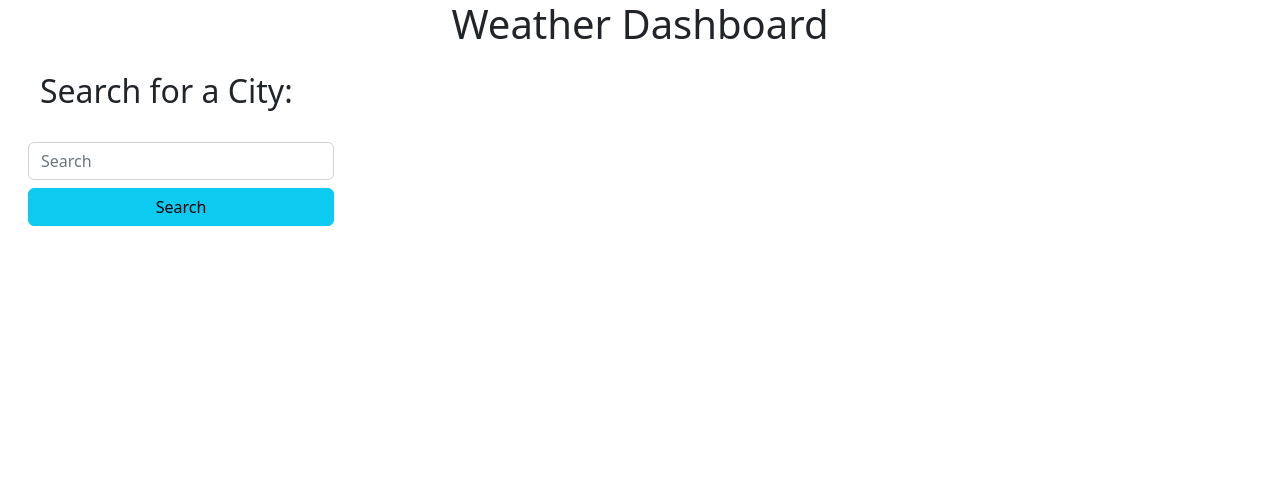
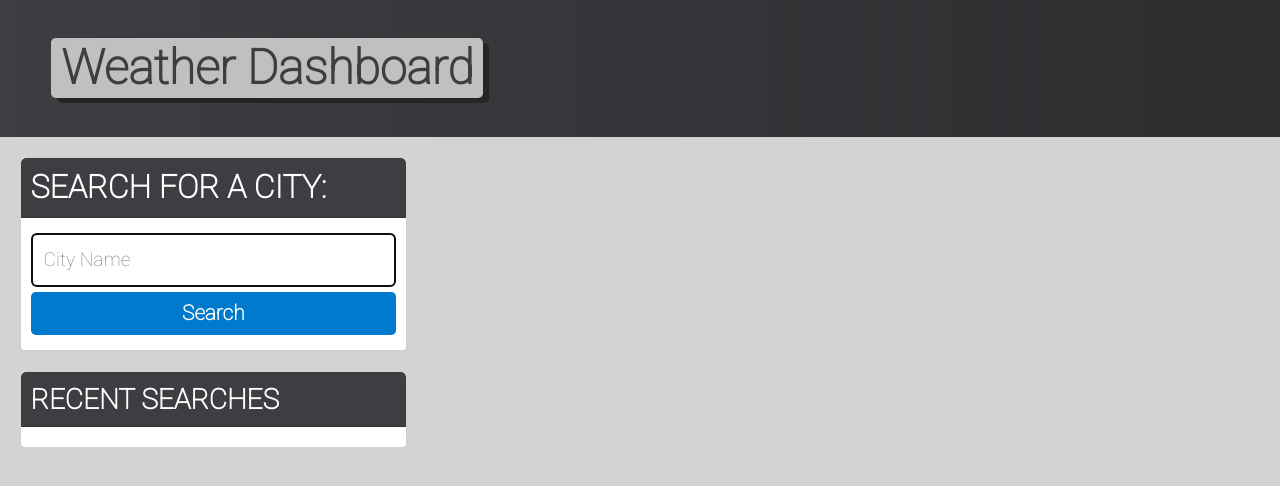
Before and after one commit to ajsherrill2/Your-Weather-Dashboard, a plain HTML site: page index.html in a window 1280 px wide. Drawn offline with nearby package versions, Linux system fonts and the light colour scheme.

Commit message:
changes to index and styles sheet

```diff
--- a/assets/css/style.css
+++ b/assets/css/style.css
@@ -4,10 +4,12 @@
     --white: #fff;
     --blue: #007acc;
     --gray-1: #c0c0c0;
+    --light-gray: #D3D3D3;
     --gray-2: #3e3e42;
     --gray-3: #2d2d30;
     --black-1: #252526;
     --black-2: #1e1e1e;
+    --border-radius: 0.3rem;
     --box-shadow: 0 1px 4px 0px rgb(0 0 0 / 20%);
 }
 
@@ -15,3 +17,106 @@
 html {
     font-size: 16px;
 }
+
+body {
+    background: var(--light-gray);
+    margin: 0;
+    padding: 0;
+    font-family: 'Roboto', sans-serif;
+    line-height: 1.5;
+    font-size: 16px;
+    color: var(--gray-1);
+}
+
+h1,
+h2,
+h3,
+h4,
+h5,
+h6 {
+    font-weight: 700;
+    margin: 0;
+    color: var(--white);
+    line-height: 1.25;
+}
+
+main {
+    margin: 20px auto;
+    width: 94%;
+}
+
+p {
+    font-size: 1.2rem;
+}
+
+.btn {
+    font-size: 1.3rem;
+    font-family: 'Roboto', sans-serif;
+    font-weight: bold;
+    text-decoration: none;
+    padding: 6px 5px;
+    width: 100%;
+    display: block;
+    margin: 5px 0;
+    border-radius: var(--border-radius);
+    border: none;
+    outline: none;
+    background-color: var(--blue);
+    color: var(--white);
+}
+
+.btn:hover {
+    color: var(--gray-1);
+    background-color: var(--gray-2);
+}
+
+.hero {
+    padding: 3% 4%;
+    background-image: linear-gradient(to right, var(--gray-2), var(--gray-3));
+    color: var(--gray-2);
+}
+
+.app-title {
+    font-size: 3rem;
+    background-color: var(--gray-1);
+    color: var(--dark);
+    padding: 0 10px;
+    display: inline-block;
+    border-radius: var(--border-radius);
+    box-shadow: 6px 5px var(--black-1);
+}
+
+.hero p {
+    max-width: 75%;
+}
+
+.card {
+    margin: 20px;
+    border-radius: var(--border-radius);
+    background-color: var(--white);
+}
+
+.card-header {
+    color: var(--white);
+    background-color: var(--gray-2);
+    padding: 2.5%;
+    border-radius: calc(0.18rem - 1px) calc(0.18rem - 1px) 0 0;
+}
+
+.card-body {
+    padding: 2.5%;
+}
+
+.form-input {
+    display: block;
+    width: 100%;
+    padding: 3%;
+    margin: 5px 0;
+    font-size: 1.2rem;
+    border: 2px solid var(--gray-3);
+    border-radius: var(--border-radius);
+}
+
+.text-uppercase {
+    text-transform: uppercase;
+}
--- a/index.html
+++ b/index.html
@@ -12,34 +12,35 @@
       rel="stylesheet"
       href="https://cdn.jsdelivr.net/npm/@fortawesome/fontawesome-free@6.1.2/css/fontawesome.min.css"
     />
+    <link
+      rel="stylesheet"
+      href="https://fonts.googleapis.com/css2?family=Roboto:wght@100&display=swap"
+    />
     <link rel="stylesheet" href="./assets/css/style.css" />
     <title>Weather Dashboard</title>
   </head>
+
   <body>
-    <header class="container d-flex justify-content-center">
-      <h1>Weather Dashboard</h1>
+    <header class="hero justify-content-center">
+      <h1 class="app-title">Weather Dashboard</h1>
     </header>
 
-    <aside class="container-fluid">
-      <div class="row justify-content-start m-3">
-        <div class="col-12 col-md-3">
-          <h2>Search for a City:</h2>
-          <br>
-          <form id="city-form">
-            <div class="form-group row">
-              <input
-              type="text"
-              placeholder="Search"
-              class="form-control mb-2"
-              id="city-name"
-              />
-              <button type="submit" value="Submit" id="search-btn" class="btn btn-info">
-                Search
-              </button>
-            </div>
+    <aside class="flex-row justify-space-between">
+      <div class="col-12 col-md-4">
+
+        <div class="card">
+          <h2 class="card-header text-uppercase">Search for a City:</h2>
+          <form id="city-form" class="card-body">
+              <input name="city" id="city" type="text" placeholder="City Name" autofocus="true" class="form-input" />
+              <button type="submit" class="btn">Search</button>
           </form>
+        </div>
 
+        <div class="card">
+          <h3 class="card-header text-uppercase">Recent Searches</h3>
+          <div class="card-body"></div>
         </div>
+
       </div>
     </aside>
 
```
